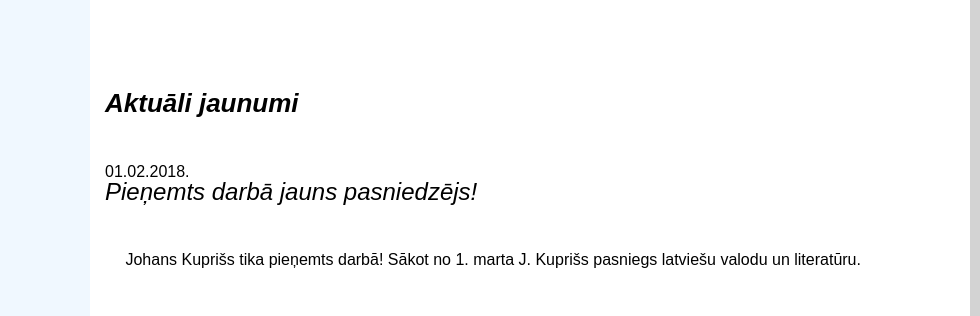
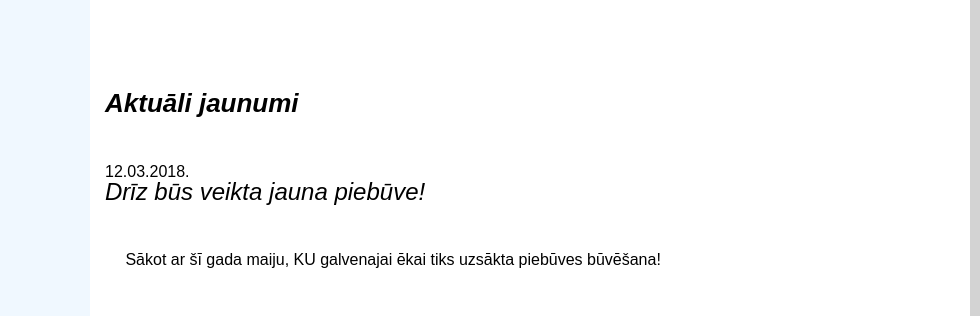
Before and after one commit to AinarsKupriss/AinarsRVT.github.io, a plain HTML site: page index.html in a window 1280 px wide. Shown: the part 251-567 px from the top of the page, 0-980 px from the left. Drawn offline with Linux system fonts and the light colour scheme.

Commit message:
Pievienots jauns raksts sākuma lapā!
Raksts pievienots par plānoto piebūvi!

```diff
--- a/index.html
+++ b/index.html
@@ -36,6 +36,17 @@
         <div class="main">
             <br><br><br><br><br>
             <h style="font-family: Arial; font-size: 26px"><i><b>Aktuāli jaunumi</b></i></h>
+
+			<p>
+                <br><br><br>
+                12.03.2018.
+                <br style="margin-bottom:10px;"/>
+                <i style="font-size: 24px">Drīz būs veikta jauna piebūve!</i>
+                <br><br><br><br>
+            <p>&emsp; Sākot ar šī gada maiju, KU galvenajai ēkai tiks uzsākta piebūves būvēšana!</p>
+            </p>
+
+
 
             <p>
                 <br><br><br>
```
